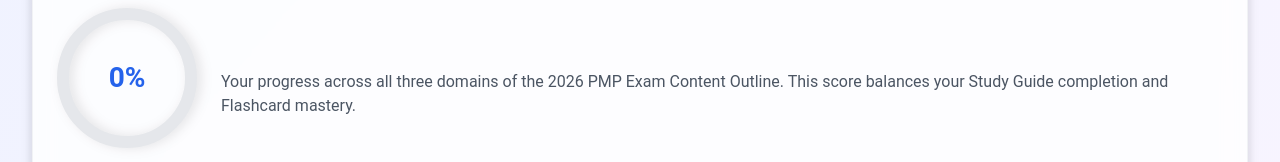
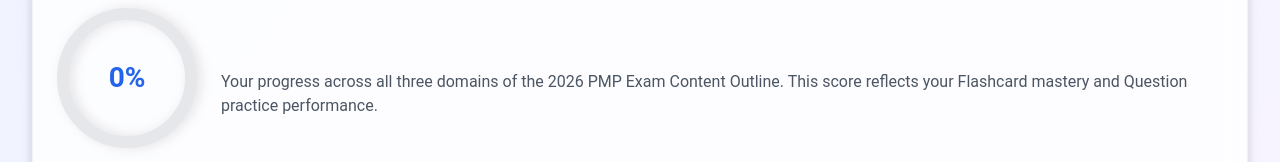
Before and after one commit to dustinober1/pmp_application, a SvelteKit app in the folder packages/web-svelte/: page /dashboard in a window 1280 px wide. Shown: the part 608-770 px from the top of the page. Built offline with nearby package versions, Linux system fonts and the light colour scheme.

Commit message:
chore(dashboard): hide study guide progress to focus on flashcards and questions

```diff
--- a/packages/web-svelte/src/routes/dashboard/+page.svelte
+++ b/packages/web-svelte/src/routes/dashboard/+page.svelte
@@ -131,7 +131,7 @@
 					<div class="flex-1">
 						<p class="text-gray-600 dark:text-gray-400">
 							Your progress across all three domains of the 2026 PMP Exam Content Outline.
-							This score balances your Study Guide completion and Flashcard mastery.
+							This score reflects your Flashcard mastery and Question practice performance.
 						</p>
 					</div>
 				</div>
@@ -185,10 +185,13 @@
 									</div>
 
 									<div class="space-y-2 text-sm">
+										<!-- Study Guide row hidden as per user request -->
+										<!--
 										<div class="flex justify-between">
 											<span class="text-gray-600 dark:text-gray-400">Study Guide:</span>
 											<span class="font-medium text-gray-900 dark:text-gray-100">{domain.studyGuideProgress || 0}%</span>
 										</div>
+										-->
 										<div class="flex justify-between">
 											<span class="text-gray-600 dark:text-gray-400">Flashcards:</span>
 											<span class="font-medium text-gray-900 dark:text-gray-100"
```
